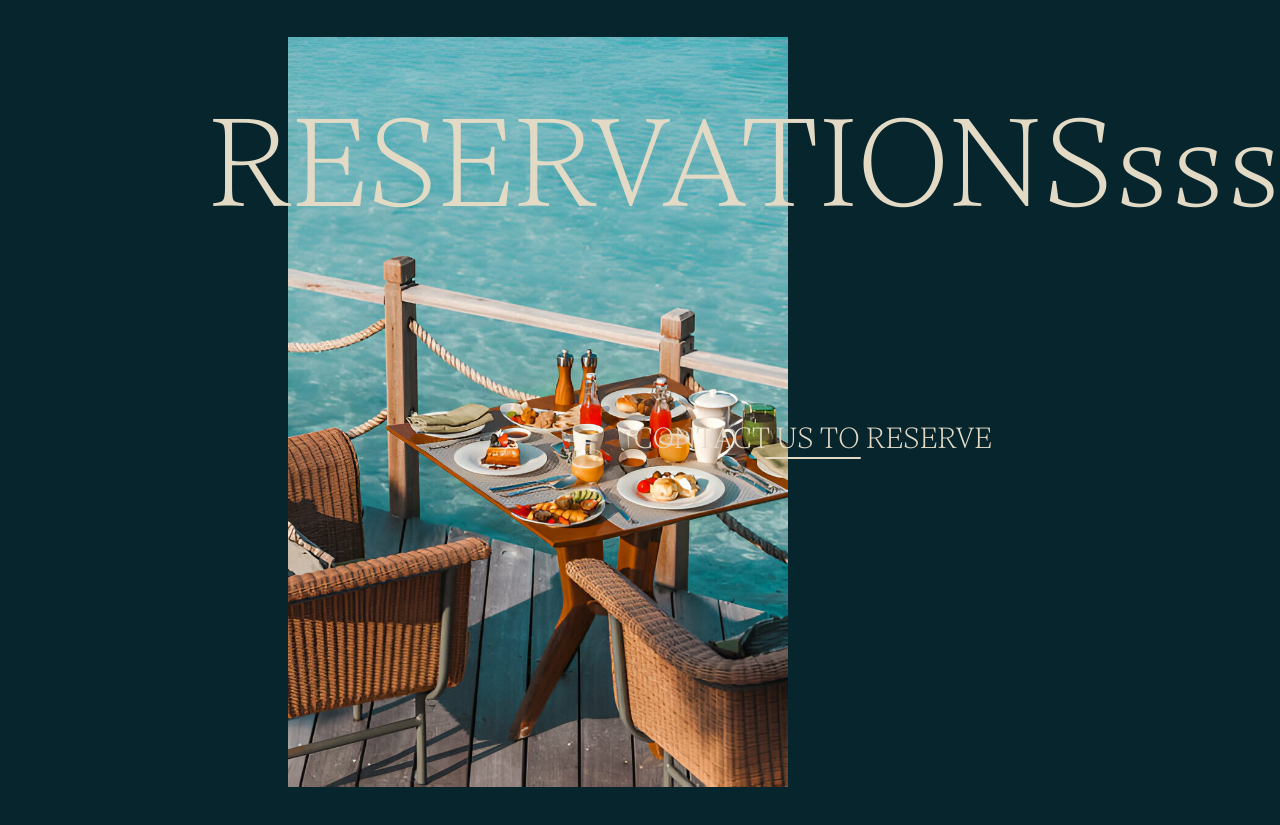
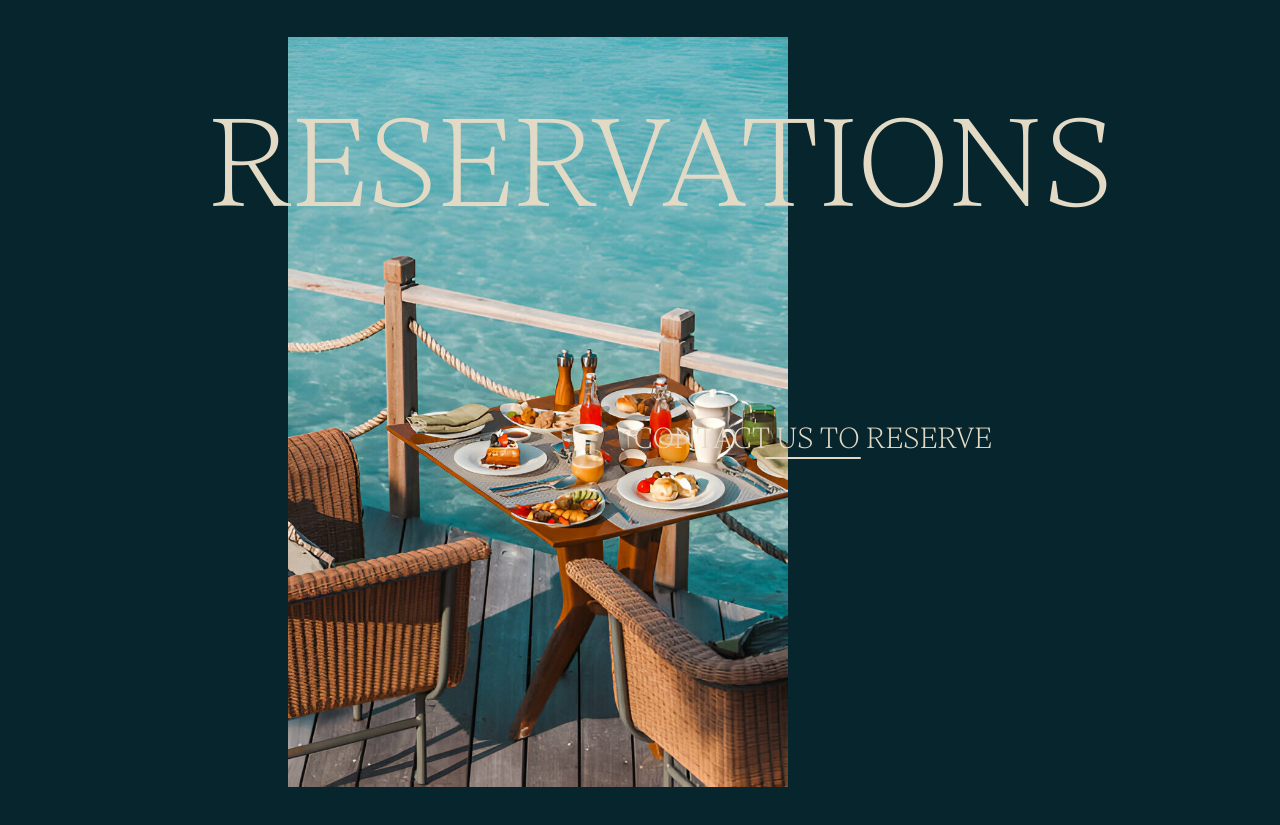
Before and after one commit to sis39/Eupho, a React (Vite) app: page / in a window 1280 px wide. Shown: the part 5939-6764 px from the top of the page. Built offline with nearby package versions, Linux system fonts and the light colour scheme.

Commit message:
Third Committ

```diff
--- a/src/components/Reservation.jsx
+++ b/src/components/Reservation.jsx
@@ -61,7 +61,7 @@ const Reservation = () => {
                 style={{ fontFamily: 'Gambetta', fontWeight: 300 }}
                 className='md:text-9xl text-6xl text-textColor relative'
               >
-                RESERVATIONSssss
+                RESERVATIONS
               </span>
             </h2>
           </div>
```
